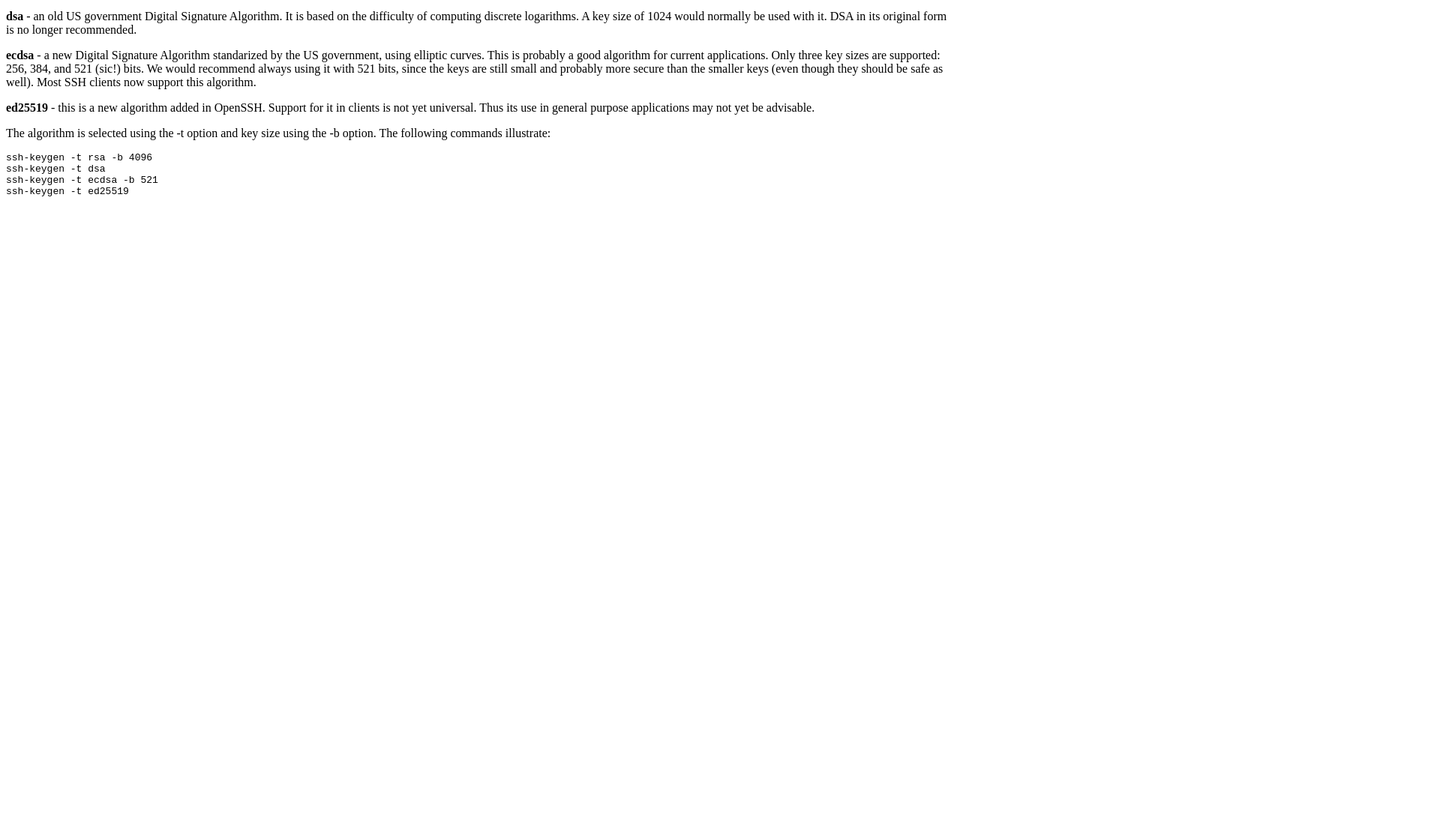
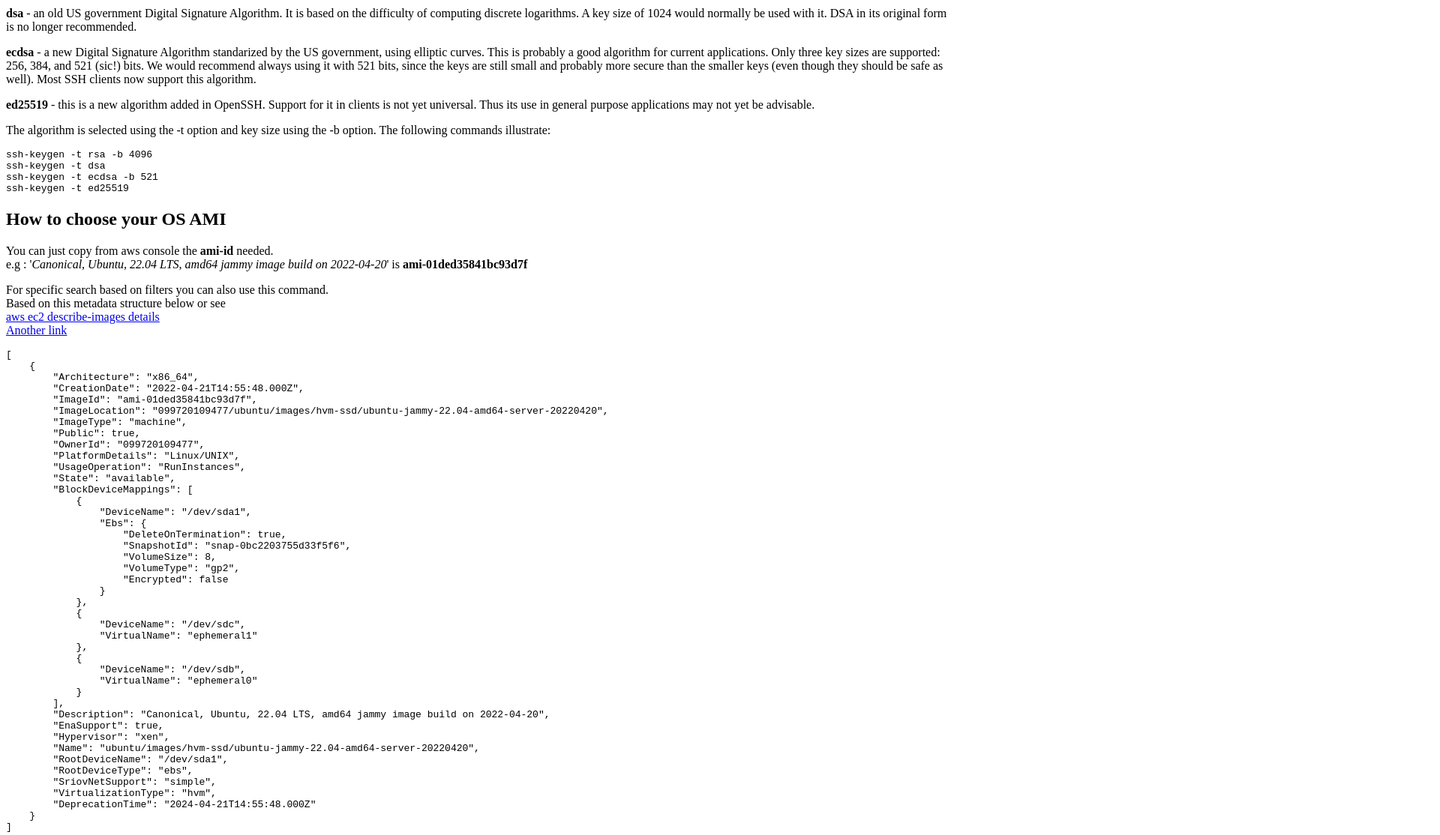
Before and after one commit to raphael-chir/tf-playground, a website: page index.html in a window 1280 px wide. Shown: the part 1449-2563 px from the top of the page at 75% size, 1920 px wide, since content can reach past the window. Before the commit the page ends 1725 px from the top, so only its background shows below. Drawn offline with Linux system fonts and the light colour scheme.

Commit message:
Documentation update

```diff
--- a/index.html
+++ b/index.html
@@ -3,15 +3,11 @@
 <table>
 <thead>
 <tr>
-<th id="" style="text-align:left;"></th>
-<th id="" style="text-align:left;"></th>
+<th id="![labs](https://learn.hashicorp.com/_next/static/images/color-c0fe8380afabc1c58f5601c1662a2e2d.svg)" style="text-align:left;"><img src="https://learn.hashicorp.com/_next/static/images/color-c0fe8380afabc1c58f5601c1662a2e2d.svg" alt="Labs" /></th>
+<th id="this_demo_shows_you_how_to_automate_your_architecture_implementation_in_a_**cloud_devops**_approach_with_[terraform](https://www.terraform.io/)." style="text-align:left;">This demo shows you how to automate your architecture implementation in a <strong>Cloud DevOps</strong> approach with <a href="https://www.terraform.io/">Terraform</a>.</th>
 </tr>
 </thead>
 <tbody>
-<tr>
-<td style="text-align:left;"><img src="https://learn.hashicorp.com/_next/static/images/color-c0fe8380afabc1c58f5601c1662a2e2d.svg" alt="Labs" /></td>
-<td style="text-align:left;">This demo shows you how to automate your architecture implementation in a <strong>Cloud DevOps</strong> approach with <a href="https://www.terraform.io/">Terraform</a>. <em>Deploy on classical AWS IaaS, use fully managed services, and deploy everywhere you want.</em></td>
-</tr>
 <tr>
 <td style="text-align:left;"><strong>terraform</strong></td>
 <td style="text-align:left;">Terraform &gt;= 1.1.7 (an alias tf is create for terraform cli)</td>
@@ -68,3 +64,57 @@ SSH supports several public key algorithms for authentication keys. These includ
 ssh-keygen -t dsa
 ssh-keygen -t ecdsa -b 521
 ssh-keygen -t ed25519</code></pre>
+<h2 id="how-to-choose-your-os-ami">How to choose your OS AMI</h2>
+<p>You can just copy from aws console the <strong>ami-id</strong> needed.  <br />
+e.g : '<em>Canonical, Ubuntu, 22.04 LTS, amd64 jammy image build on 2022-04-20</em>' is <strong>ami-01ded35841bc93d7f</strong></p>
+<p>For specific search based on filters you can also use this command.<br />
+Based on this metadata structure below or see<br />
+<a href="https://awscli.amazonaws.com/v2/documentation/api/latest/reference/ec2/describe-images.html">aws ec2 describe-images details</a>  <br />
+<a href="https://docs.aws.amazon.com/sdkfornet1/latest/apidocs/html/P_Amazon_EC2_Model_DescribeImagesRequest_Filter.htm">Another link</a></p>
+<pre><code class="bash language-bash">[
+    {
+        "Architecture": "x86_64",
+        "CreationDate": "2022-04-21T14:55:48.000Z",
+        "ImageId": "ami-01ded35841bc93d7f",
+        "ImageLocation": "099720109477/ubuntu/images/hvm-ssd/ubuntu-jammy-22.04-amd64-server-20220420",
+        "ImageType": "machine",
+        "Public": true,
+        "OwnerId": "099720109477",
+        "PlatformDetails": "Linux/UNIX",
+        "UsageOperation": "RunInstances",
+        "State": "available",
+        "BlockDeviceMappings": [
+            {
+                "DeviceName": "/dev/sda1",
+                "Ebs": {
+                    "DeleteOnTermination": true,
+                    "SnapshotId": "snap-0bc2203755d33f5f6",
+                    "VolumeSize": 8,
+                    "VolumeType": "gp2",
+                    "Encrypted": false
+                }
+            },
+            {
+                "DeviceName": "/dev/sdc",
+                "VirtualName": "ephemeral1"
+            },
+            {
+                "DeviceName": "/dev/sdb",
+                "VirtualName": "ephemeral0"
+            }
+        ],
+        "Description": "Canonical, Ubuntu, 22.04 LTS, amd64 jammy image build on 2022-04-20",
+        "EnaSupport": true,
+        "Hypervisor": "xen",
+        "Name": "ubuntu/images/hvm-ssd/ubuntu-jammy-22.04-amd64-server-20220420",
+        "RootDeviceName": "/dev/sda1",
+        "RootDeviceType": "ebs",
+        "SriovNetSupport": "simple",
+        "VirtualizationType": "hvm",
+        "DeprecationTime": "2024-04-21T14:55:48.000Z"
+    }
+]</code></pre>
+<p>You can find specific ami with this command</p>
+<pre><code class="bash language-bash">aws ec2 describe-images --region eu-north-1 --query "Images[*].[Description,ImageId]" --filters"Name=name,Values=ubuntu*" "Name=creation-date,Values=2022*" "Name=architecture,Values=x86_64" "Name=root-device-type,Values=ebs" "Name=block-device-mapping.volume-type,Values=gp2" "Name=image-type,Values=machine" "Name=state,Values=available" "Name=description,Values=*Ubuntu*22.04*"</code></pre>
+<p>Or write it into a file</p>
+<pre><code class="bash language-bash">echo $(aws ec2 describe-images --region eu-north-1 --query "Images[*].[Description,ImageId]" --filters "Name=name,Values=ubuntu*" "Name=creation-date,Values=2022*" "Name=architecture,Values=x86_64" "Name=root-device-type,Values=ebs" "Name=block-device-mapping.volume-type,Values=gp2" "Name=image-type,Values=machine" "Name=state,Values=available" "Name=description,Values=*Ubuntu*22.04*")&gt;ami.json</code></pre>
```
Also changed, not shown: .codesandbox/workspace.json (added), README.md, 1 other file.
